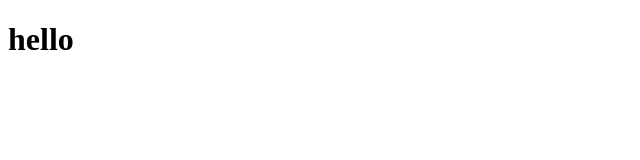
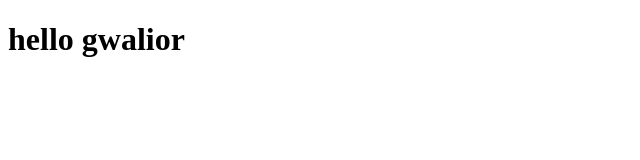
Before and after one commit to Mrabhi0629/javascript, a plain HTML site: page a.html in a window 1280 px wide. Shown: the whole page, without its empty margins (0-640 px from the left). Drawn offline with Linux system fonts and the light colour scheme.

Commit message:
Update a.html

```diff
--- a/a.html
+++ b/a.html
@@ -6,6 +6,6 @@
     <title>Document</title>
 </head>
 <body>
-    <h1>hello</h1>
+    <h1>hello gwalior</h1>
 </body>
 </html>
```
